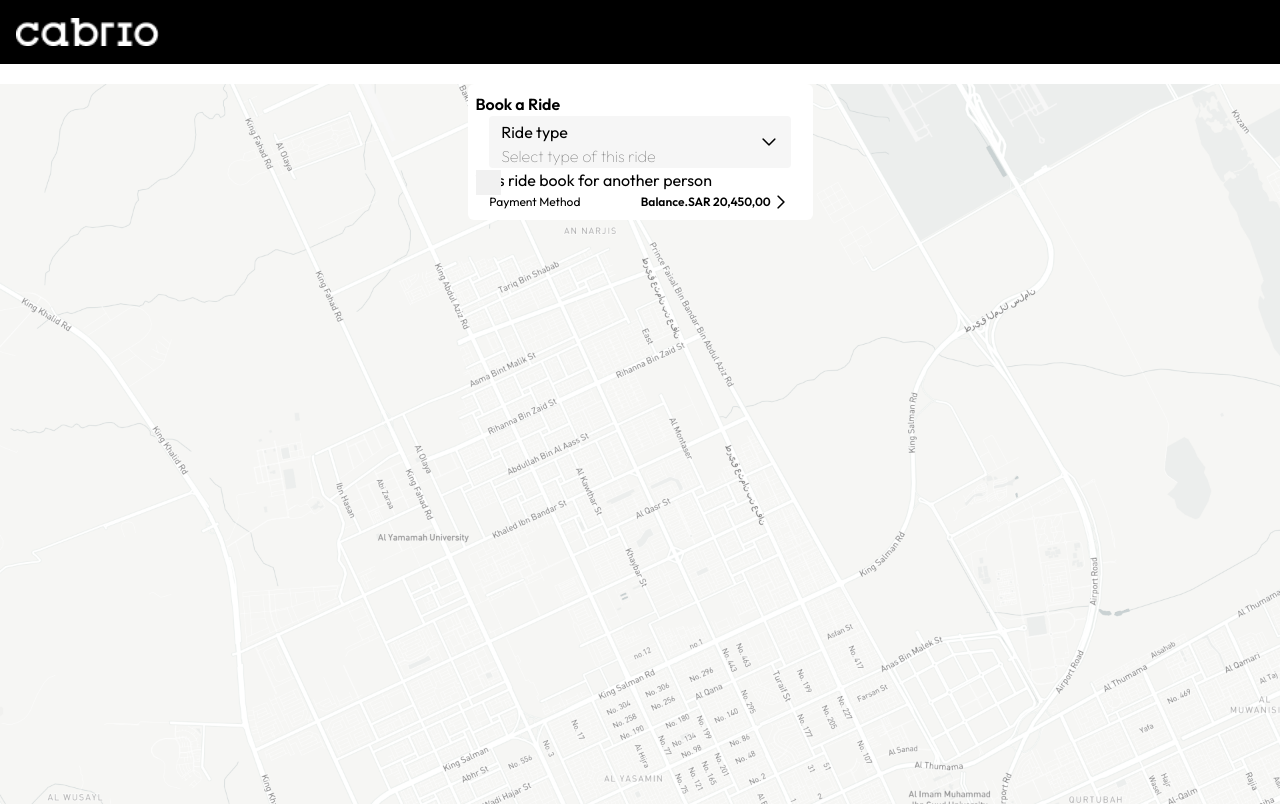
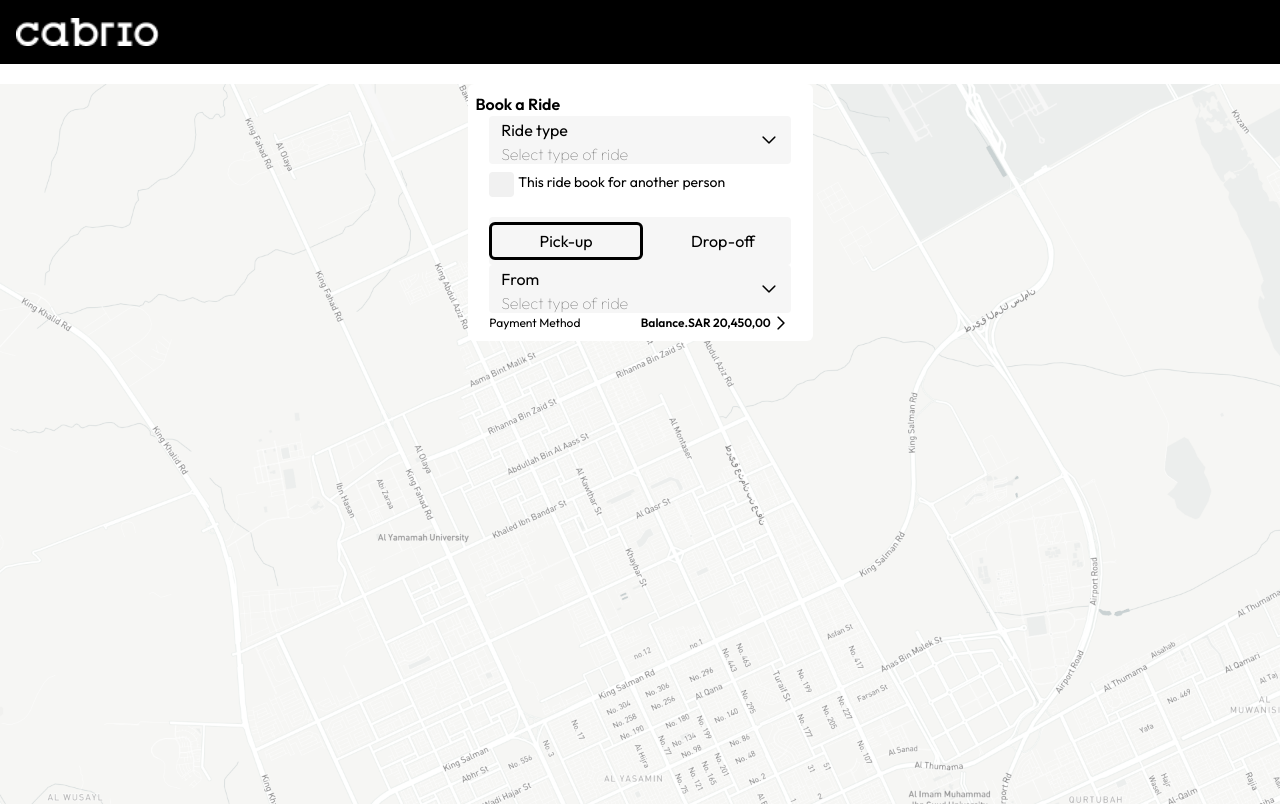
Before and after one commit to yosefHesham/cabrio, a Vue app: page / in a window 1280 px wide. Built offline with nearby package versions, Linux system fonts and the light colour scheme.

Commit message:
Create RideType DropDown

```diff
--- /dev/null
+++ b/src/components/CustomDropDown.vue
@@ -0,0 +1,42 @@
+<template>
+  <div
+    @click="toggleIsOpen"
+    class="rounded relative bg-inputField cursor-pointer flex items-center mx-auto w-11/12 px-3 justify-between h-12"
+  >
+    <div>
+      <p class="text-primary mt-1">{{ title }}</p>
+      <p
+        :v-show="selectedValue === null"
+        :class="[
+          'text-primary',
+          selectedValue ? 'font-semibold' : 'opacity-50 font-thin',
+        ]"
+      >
+        {{ selectedValue ? selectedValue : "Select type of ride" }}
+      </p>
+    </div>
+
+    <img src="../assets/arrow-down.png" alt="" />
+
+    <div
+      v-if="isOpen"
+      class="absolute top-14 rounded-md bg-white p-2 w-11/12 z-10"
+    >
+      <slot></slot>
+    </div>
+  </div>
+</template>
+
+<script setup>
+import { ref, defineProps } from "vue";
+defineProps({
+  selectedValue: String,
+  title: String,
+});
+
+const isOpen = ref(false);
+
+const toggleIsOpen = () => {
+  isOpen.value = !isOpen.value;
+};
+</script>
--- a/src/views/BookRide.vue
+++ b/src/views/BookRide.vue
@@ -4,32 +4,63 @@
     <div class="rounded-md p-2 bg-white w-[345px] mx-auto mt-5">
       <h3 class="font-semibold text-primary">Book a Ride</h3>
 
-      <div
-        class="rounded bg-inputField cursor-pointer flex items-center mx-auto w-11/12 justify-between px-3"
-      >
-        <div>
-          <p class="text-primary mt-1">Ride type</p>
-          <p class="text-primary opacity-50 font-thin">
-            Select type of this ride
-          </p>
+      <CustomDropDown :selectedValue="selectedRideType" title="Ride type">
+        <div
+          @click="selectRideType(rideType)"
+          v-for="(rideType, index) in rideTypes"
+          :key="index"
+          class="hover:bg-primary hover:text-white hover:rounded h-10 flex flex-col justify-center px-2"
+          :class="[
+            selectedRideType === rideType
+              ? 'bg-primary text-white rounded'
+              : '',
+          ]"
+        >
+          <p class="text-lg">{{ rideType }}</p>
         </div>
+      </CustomDropDown>
 
-        <img src="../assets/arrow-down.png" alt="" />
+      <div class="w-11/12 mx-auto mt-2 mb-5">
+        <label class="select-none text-sm flex gap-1">
+          <span
+            class="h-[25px] text-center cursor-pointer w-[25px] rounded bg-checkbox active:bg-white active:border-black active:border-[3px]"
+          >
+          </span>
+          This ride book for another person
+          <!-- <input
+            type="checkbox"
+            checked="checked"
+            class="opacity-0 cursor-pointer h-0 w-0"
+          /> -->
+        </label>
       </div>
 
-      <div class="w-11/12">
-        <label class="relative cursor-pointer select-none"
-          >This ride book for another person
-          <input
-            type="checkbox"
-            checked="checked"
-            class="absolute opacity-0 cursor-pointer h-0 w-0"
-          />
-          <span
-            class="absolute top-0 left-0 h-[25px] w-[25px] bg-checkbox"
-          ></span>
-        </label>
+      <div
+        class="rounded bg-inputField w-11/12 h-12 mx-auto flex justify-evenly items-center gap-12"
+      >
+        <div
+          class="cursor-pointer flex-1 py-1 px-6 border-[3px] border-black rounded-md text-center"
+        >
+          Pick-up
+        </div>
+        <div class="cursor-pointer flex-1 select-none">Drop-off</div>
       </div>
+
+      <CustomDropDown title="From">
+        <div
+          @click="selectRideType(rideType)"
+          v-for="(rideType, index) in rideTypes"
+          :key="index"
+          class="hover:bg-primary hover:text-white hover:rounded h-10 flex flex-col justify-center px-2"
+          :class="[
+            selectedRideType === rideType
+              ? 'bg-primary text-white rounded'
+              : '',
+          ]"
+        >
+          <p class="text-lg">{{ rideType }}</p>
+        </div>
+      </CustomDropDown>
       <div class="flex justify-between w-11/12 mx-auto items-center">
         <p class="text-xs">Payment Method</p>
         <div class="flex items-center">
@@ -47,6 +78,26 @@
 
 <script setup>
 import PageHeader from "@/components/PageHeader.vue";
+import CustomDropDown from "@/components/CustomDropDown.vue";
+import { ref } from "vue";
+
+const rideTypes = [
+  "Airport Pickup",
+  "Airport Drop-off",
+  "For a Day",
+  "By Hours",
+];
+
+let selectedRideType = ref(null);
+
+
+
+const selectRideType = (rideType) => {
+  console.log(rideType);
+  selectedRideType.value = rideType;
+};
+
+
 </script>
 
 <style scoped>
```
